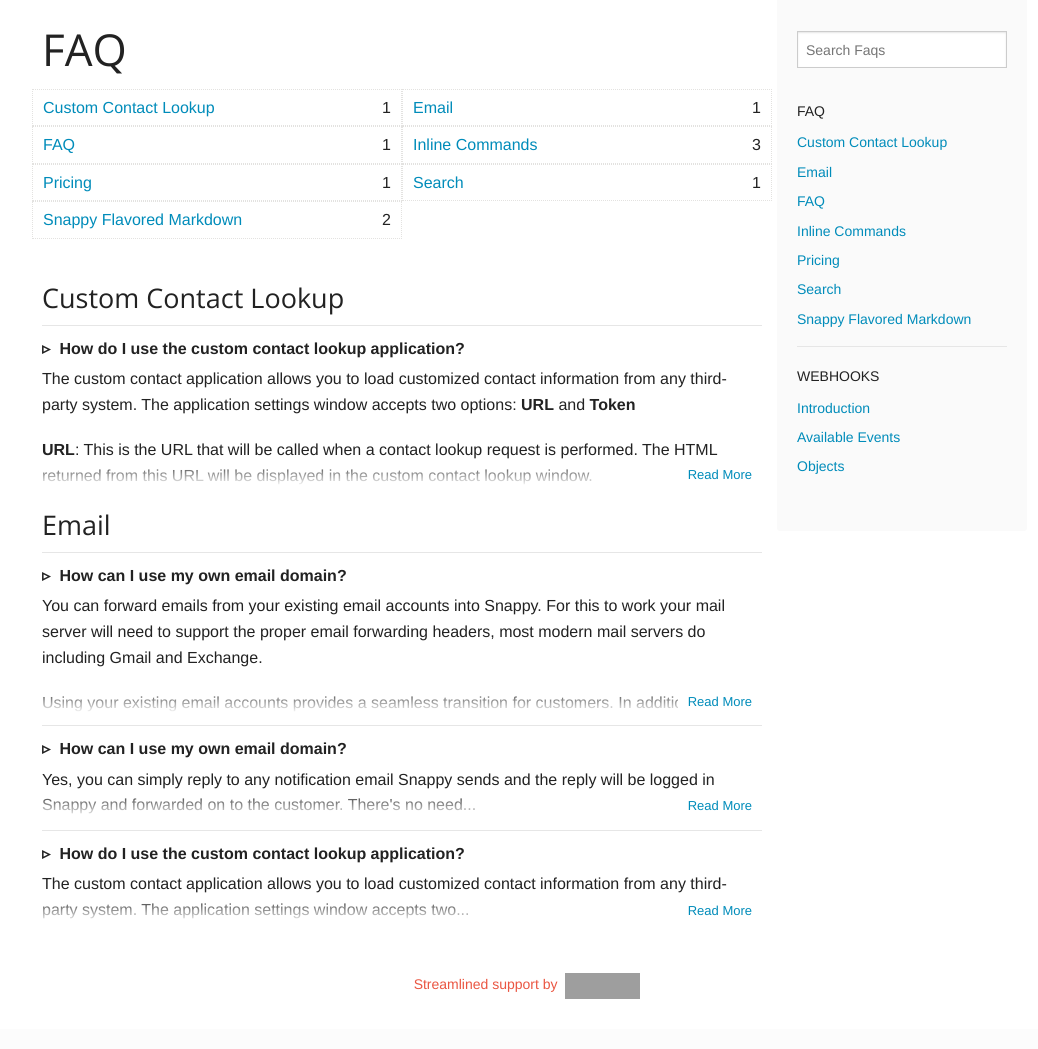
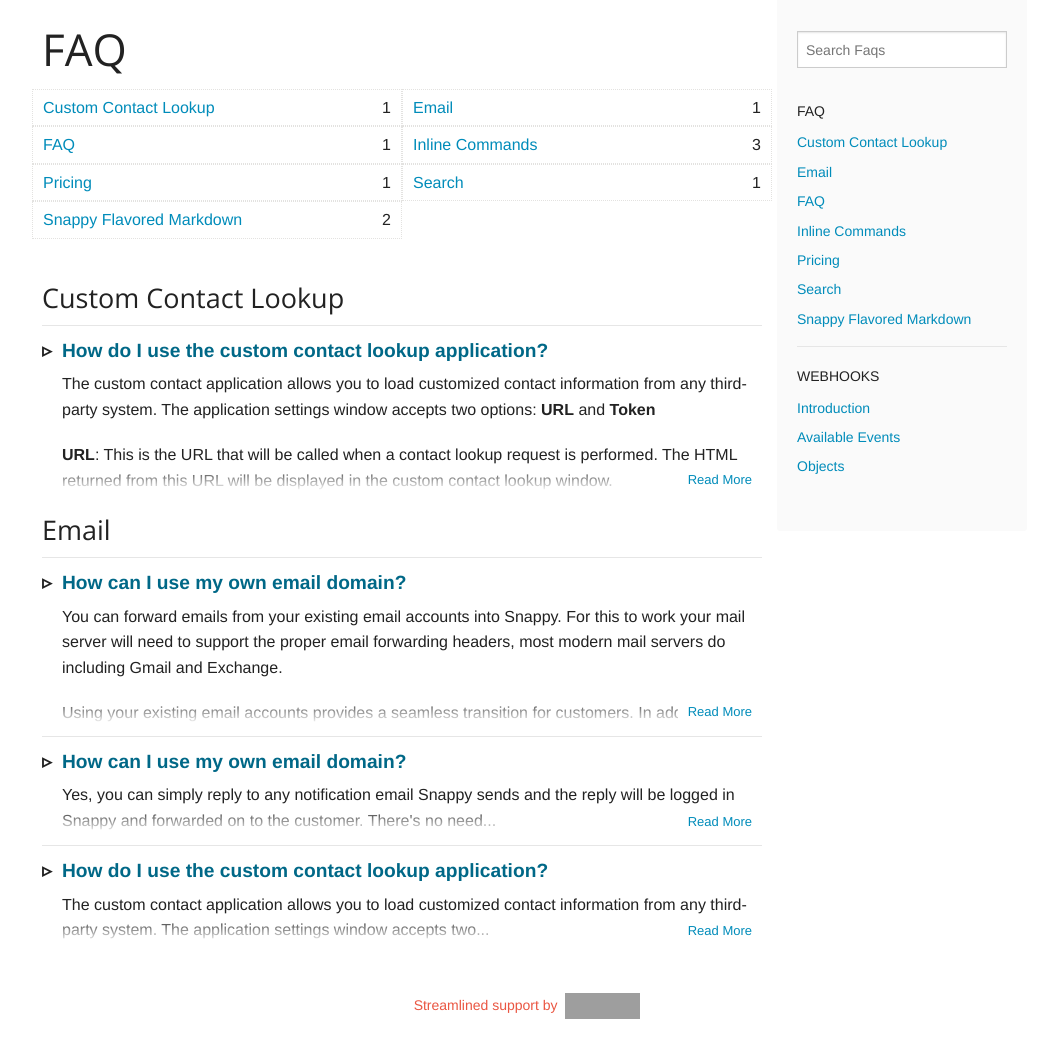
Before and after one commit to BeSnappy/snappy-faq, a PHP site: page /topic.php in a window 1280 px wide. Shown: the part 46-1095 px from the top of the page, without its empty margins (113-1151 px from the left). Before the commit the page ends 1045 px from the top, so only its background shows below. Run offline with PHP 8.4, Linux system fonts and the light colour scheme; grey boxes are pictures that could not be loaded.

Commit message:
Adjust the question styles

```diff
--- a/public/index.php
+++ b/public/index.php
@@ -12,7 +12,7 @@
 
       <dl class="home-featured">
         <dt id="my-other-first-topic-14" name="my-other-first-topic-14">
-          <a href="topic.html" class="permalink" title="Link directly to this section">
+          <a href="topic.php#custom-contact-lookup-642" class="permalink" title="Link directly to this section">
              How can I use my own email domain?
             <span>#</span>
           </a>
@@ -24,14 +24,14 @@
           <div class="read-more"><a href="#" class="expand">Read More</a></div>
         </dd>
         <dt>
-          <a href="topic.html" class="permalink" title="Link directly to this section">How do I pay for service? <span>#</span></a>
+          <a href="topic.php" class="permalink" title="Link directly to this section">How do I pay for service? <span>#</span></a>
         </dt>
         <dd>
           Yes, you can simply reply to any notification email Snappy sends and the reply will be logged in Snappy and forwarded on to the customer. There's no need...
           <div class="read-more"><a href="#" class="expand">Read More</a></div>
         </dd>
         <dt>
-          <a href="topic.html" class="permalink" title="Link directly to this section">How do I use the custom contact lookup application? <span>#</span></a>
+          <a href="topic.php" class="permalink" title="Link directly to this section">How do I use the custom contact lookup application? <span>#</span></a>
         </dt>
         <dd>
           The custom contact application allows you to load customized contact information from any third-party system. The application settings window accepts two...
--- a/public/themes/default/scss/_main.scss
+++ b/public/themes/default/scss/_main.scss
@@ -37,9 +37,13 @@ dl {
     padding-top: 10px;
     border-top: 1px solid #E6E6E6;
     position: relative;
+    font-size: 1.2rem;
     &:before {
       content: "\25B9";
       padding: 0 5px 0 0;
+    }
+    a.permalink {
+      color: darken($primary-color, 10%)
     }
   }
   ul.attachments {
@@ -49,6 +53,7 @@ dl {
 
 // Questions List
 dd {
+  padding-left: 20px;
   max-height: 120px;
   position: relative;
   overflow: hidden;
--- a/public/topic.php
+++ b/public/topic.php
@@ -14,7 +14,7 @@
         <li><a href="#snappy-flavored-markdown" class="nav">Snappy Flavored Markdown</a><span class="ct">2</span></li>
       </ul>
 
-      <h3 id="custom-contact-lookup" name="custom-contact-lookup">
+      <h3 id="custom-contact-lookup" class="topic" name="custom-contact-lookup">
         <a href="#custom-contact-lookup" class="permalink" title="Link directly to this section">
           Custom Contact Lookup <span>#</span>
         </a>
@@ -44,7 +44,7 @@
         </dd>
       </dl>
 
-      <h3 id="email" name="email">
+      <h3 id="email" class="topic" name="email">
         <a href="#email" class="permalink" title="Link directly to this section">
           Email <span>#</span>
         </a>
```
Also changed, not shown: public/themes/default/style.css.
